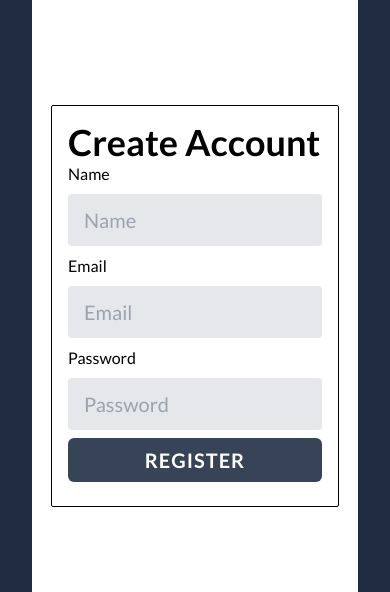
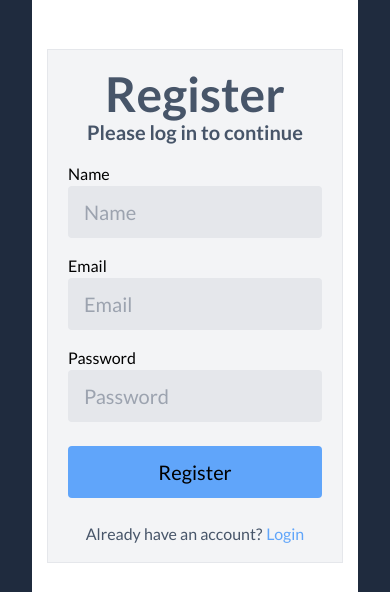
Before and after one commit to DenzelGranadoz/trace, a Next.js app: page /Register in a window 390 px wide. Shown: the part 151-743 px from the top of the page. Built offline with nearby package versions, Linux system fonts and the light colour scheme; no server answers.

Commit message:
fix: auth pages responsive

```diff
--- a/app/Reset-Password/[token]/page.tsx
+++ b/app/Reset-Password/[token]/page.tsx
@@ -108,7 +108,7 @@ const ResetPassword = ({ params }) => {
 
   return (
     <div className="w-full h-full flex justify-center items-center bg-gray-200">
-      <div className="lg:w-1/2 sm:w-3/4 xl:w-1/3  h-3/5 border p-20 flex flex-col justify-between bg-gray-100">
+      <div className="lg:w-1/2 sm:w-3/4 xl:w-3/5 h-7/12 border p-5 sm:p-10 lg:p-20 flex flex-col justify-between bg-gray-100">
         <div>
           <h1 className="text-center text-5xl text-slate-600">
             Reset Password
@@ -118,12 +118,12 @@ const ResetPassword = ({ params }) => {
           className="flex flex-col align-center justify-center p-0"
           onSubmit={handleSubmit}
         >
-          <label className="mb-1.5 text-slate-600">Password</label>
+          <label className="mb-1.5 text-slate-600">New Password</label>
           <input
             id="password"
             name="password"
             type="password"
-            placeholder="Password"
+            placeholder="New Password"
             onChange={handleChange}
             value={formData.password}
             required
@@ -133,17 +133,10 @@ const ResetPassword = ({ params }) => {
             type="submit"
             value="Reset Password"
             disabled={errorMessage.length > 0}
-            className="m-0 p-3 w-full bg-blue-400 hover:bg-blue-100 hover:cursor-pointer"
+            className="my-6 p-3 w-full bg-blue-400 hover:bg-blue-100 hover:cursor-pointer"
           />
           {errorMessage && <p className="text-red-400 my-2">{errorMessage}</p>}
         </form>
-
-        <div className="h-5 w-full flex justify-center ">
-          <span className="text-slate-600 mr-1">Already have an account?</span>
-          <Link href="/Login" className="text-blue-400 hover:text-slate-400">
-            Login here
-          </Link>
-        </div>
       </div>
     </div>
   );
--- a/containers/auth-pages/forget-password-page/index.tsx
+++ b/containers/auth-pages/forget-password-page/index.tsx
@@ -50,7 +50,7 @@ const ForgetPasswordContainer = () => {
 
   return (
     <section className="w-full h-full flex justify-center items-center bg-gray-200">
-      <div className="lg:w-1/2 sm:w-3/4 xl:w-1/3  h-3/5 border p-20 flex flex-col justify-between bg-gray-100">
+      <div className="lg:w-1/2 sm:w-3/4 xl:w-3/5 h-7/12 border p-5 sm:p-10 lg:p-20 flex flex-col justify-between bg-gray-100">
         <div>
           <h1 className="text-center text-5xl text-slate-600">
             Forget Password
@@ -74,20 +74,10 @@ const ForgetPasswordContainer = () => {
           <input
             type="submit"
             value="Submit"
-            className="m-0 p-3 w-full bg-blue-400 hover:bg-blue-100 hover:cursor-pointer"
+            className="my-6 p-3 w-full bg-blue-400 hover:bg-blue-100 hover:cursor-pointer"
           />
           {errorMessage && <p className="text-red-400 my-2">{errorMessage}</p>}
         </form>
-        {/*
-        <div className="h-5 w-full flex justify-center ">
-          <span className="text-slate-600 mr-1">Already have an account?</span>
-          <Link
-            href="/Login"
-            className="text-blue-400 hover:text-slate-400"
-          >
-            Login Here
-          </Link>
-        </div> */}
       </div>
     </section>
   );
--- a/containers/auth-pages/login-page/index.tsx
+++ b/containers/auth-pages/login-page/index.tsx
@@ -54,7 +54,7 @@ const LoginSection = () => {
 
   return (
     <section className="rounded-xl bg-text-100 w-full h-full flex justify-center items-center">
-      <div className="lg:w-1/2 sm:w-3/4 xl:w-1/3  h-3/5 border p-20 flex flex-col justify-between bg-gray-100">
+      <div className="lg:w-1/2 sm:w-3/4 xl:w-3/5 h-3/5 border p-5 sm:p-10 lg:p-20 flex flex-col justify-between bg-gray-100">
         <div>
           <h1 className="text-center text-5xl text-slate-600">Welcome Back</h1>
           <h4 className="text-center text-slate-600">
@@ -102,9 +102,8 @@ const LoginSection = () => {
             value="Login"
             className="m-0 p-3 w-full bg-blue-400 hover:bg-blue-100 hover:cursor-pointer"
           />
-          {errorMessage && <p className="text-red-400 my-2">{errorMessage}</p>}
         </form>
-        <div className="h-20 flex flex-col text-center">
+        {/* <div className="h-20 flex flex-col text-center">
           <p className="text-slate-600">Or log in with:</p>
           <div className="flex-1 flex pt-2">
             <button
@@ -132,7 +131,7 @@ const LoginSection = () => {
               Discord
             </button>
           </div>
-        </div>
+        </div> */}
         <div className="h-5 w-full flex justify-center ">
           <span className="text-slate-600 mr-1">No account yet?</span>
           <Link href="/Register" className="text-blue-400 hover:text-slate-400">
--- a/containers/auth-pages/logout-page/index.tsx
+++ b/containers/auth-pages/logout-page/index.tsx
@@ -17,7 +17,7 @@ const LogoutSection = () => {
   }, [sessionStatus, router]);
 
   return (
-    <section className="rounded-xl w-full bg-text-100 flex justify-center items-center">
+    <section className="rounded-xl w-full h-full bg-text-100 flex justify-center items-center">
       <div className="p-6 border border-text-200 shadow-inner rounded-md">
         <h2 className="my-4">Click on the button to logout</h2>
         <div>
--- a/containers/auth-pages/register-page/index.tsx
+++ b/containers/auth-pages/register-page/index.tsx
@@ -4,6 +4,7 @@ import React, { useState } from 'react';
 import { useRouter } from 'next/navigation';
 
 import { isValidEmail } from '@/utils/regex';
+import Link from 'next/link';
 
 interface RegisterSectionProps {}
 
@@ -63,15 +64,18 @@ const RegisterSection: React.FC<RegisterSectionProps> = () => {
 
   return (
     <section className="rounded-xl bg-text-100 flex justify-center items-center w-full h-full">
-      <form
-        onSubmit={handleSubmit}
-        method="post"
-        className="border border-black"
-      >
+      <div className="lg:w-1/2 sm:w-3/4 xl:w-3/5 h-7/12 border p-5 sm:p-10 lg:p-20 flex flex-col justify-between bg-gray-100">
         <div>
-          <h1>Create Account</h1>
+          <h1 className="text-center text-5xl text-slate-600">Register</h1>
+          <h4 className="text-center text-slate-600">
+            Please log in to continue
+          </h4>
         </div>
-        <div>
+        <form
+          onSubmit={handleSubmit}
+          method="post"
+          className="flex flex-col align-center justify-center p-0"
+        >
           <label>Name</label>
           <input
             id="name"
@@ -102,10 +106,20 @@ const RegisterSection: React.FC<RegisterSectionProps> = () => {
             value={formData.password}
             placeholder="Password"
           />
-          {errorMessage && <p>{errorMessage}</p>}
-          <input type="submit" value="Register" className="btn" />
+          <input
+            type="submit"
+            value="Register"
+            className="my-6 p-3 w-full bg-blue-400 hover:bg-blue-100 hover:cursor-pointer"
+          />
+          {errorMessage && <p className="text-red-400 my-2">{errorMessage}</p>}
+        </form>
+        <div className="h-5 w-full flex justify-center ">
+          <span className="text-slate-600 mr-1">Already have an account?</span>
+          <Link href="/Login" className="text-blue-400 hover:text-slate-400">
+            Login
+          </Link>
         </div>
-      </form>
+      </div>
     </section>
   );
 };
--- a/styles/globals.css
+++ b/styles/globals.css
@@ -45,7 +45,7 @@
   input,
   select,
   textarea {
-    @apply block bg-gray-200 my-2 px-4 py-3 rounded text-xl min-h-10 max-h-40;
+    @apply block bg-gray-200 px-4 py-3 rounded text-xl min-h-10 max-h-40;
   }
 }
 
```
